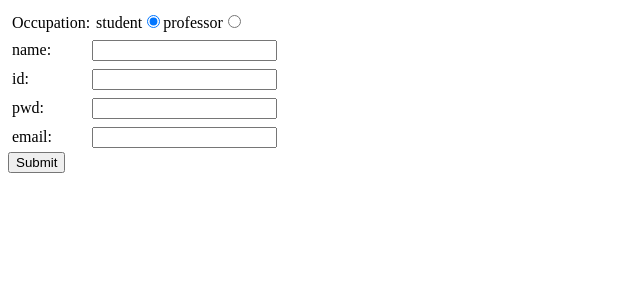
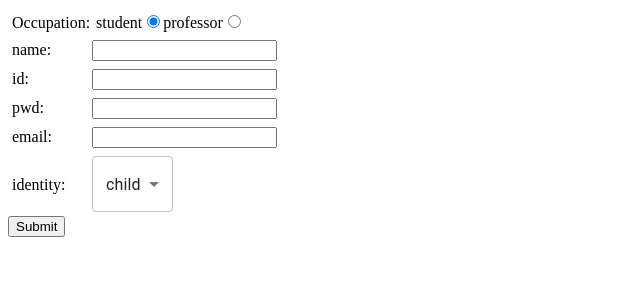
Before and after one commit to kangactor123/react-hook-form-repo, a React (Create React App) app: page / in a window 1280 px wide. Shown: the top 300 px of the page, without its empty margins (0-640 px from the left). Built offline with nearby package versions, Linux system fonts and the light colour scheme.

Commit message:
Select Mui 구현

```diff
--- a/src/component/mui/MInputText.tsx
+++ b/src/component/mui/MInputText.tsx
@@ -1,6 +1,6 @@
+import React from "react";
 import { TextField, TextFieldProps } from "@mui/material";
 import { TControl } from "common/type";
-import React from "react";
 import { FieldValues, useController } from "react-hook-form";
 
 type TProps<T extends FieldValues> = TextFieldProps & TControl<T>;
--- /dev/null
+++ b/src/component/mui/MSelect.tsx
@@ -0,0 +1,79 @@
+import React, { ReactNode } from "react";
+import {
+  Select,
+  SelectProps,
+  SelectChangeEvent,
+  MenuItem,
+} from "@mui/material";
+import { TControl } from "common/type";
+import { FieldValues, useController } from "react-hook-form";
+
+export interface ISelectItem {
+  label: ReactNode;
+  value: string | number;
+  selected?: boolean;
+  disabled?: boolean;
+  hidden?: boolean;
+}
+
+// 만약 props 가 더 필요하다면 아래 정의하면 됩니다.
+type CustomSelectProps<T> = {
+  selectList: ISelectItem[];
+  placeholder: string;
+  size?: "small" | "medium" | "large";
+  onChange?: (event: SelectChangeEvent<T>) => void;
+};
+
+type TProps<T extends FieldValues> = Omit<
+  SelectProps,
+  "onChange" | "placeholder"
+> &
+  CustomSelectProps<T> &
+  TControl<T>;
+
+function MSelect<T extends FieldValues>(props: TProps<T>) {
+  const {
+    name,
+    rules,
+    control,
+    selectList,
+    placeholder,
+    onChange: propsOnChange,
+  } = props;
+  const {
+    field: { value, onChange, onBlur },
+  } = useController({
+    name,
+    rules,
+    control,
+  });
+
+  const handleChange = (event: SelectChangeEvent<T>) => {
+    onChange(event);
+    if (propsOnChange) {
+      propsOnChange(event);
+    }
+  };
+
+  const renderValue = () =>
+    value
+      ? selectList.find((item) => item.value === value)?.label
+      : placeholder;
+
+  return (
+    <Select
+      value={value}
+      renderValue={renderValue}
+      onChange={handleChange}
+      onBlur={onBlur}
+    >
+      {selectList.map(({ label, value, disabled }, index) => (
+        <MenuItem key={index} value={value} disabled={disabled ?? false}>
+          {label}
+        </MenuItem>
+      ))}
+    </Select>
+  );
+}
+
+export default MSelect;
--- a/src/page/ReactHookForm.tsx
+++ b/src/page/ReactHookForm.tsx
@@ -1,4 +1,5 @@
 import ControlInputText from "component/ControlInputText";
+import MSelect, { ISelectItem } from "component/mui/MSelect";
 import { useForm } from "react-hook-form";
 import { Row, Label } from "style";
 
@@ -9,6 +10,7 @@ interface TForm {
   pwd: string;
   email: string;
   phone: string;
+  identity: string;
 }
 
 function ReactHookForm() {
@@ -27,8 +29,17 @@ function ReactHookForm() {
       pwd: "",
       email: "",
       phone: "",
+      identity: "child",
     },
   });
+
+  const selectList: ISelectItem[] = [
+    { label: "child", value: "child" },
+    { label: "father", value: "father" },
+    { label: "mother", value: "mother" },
+    { label: "grandfather", value: "mather", disabled: true },
+    { label: "grandmother", value: "grandmother" },
+  ];
 
   const handleSubmit = (data: TForm) => {
     // console.log(data);
@@ -93,6 +104,15 @@ function ReactHookForm() {
           <ControlInputText<TForm> control={control} name="phone" />
         </Row>
       ) : null}
+      <Row>
+        <Label>identity: </Label>
+        <MSelect
+          control={control}
+          name="identity"
+          selectList={selectList}
+          placeholder={"선택해주세요"}
+        />
+      </Row>
       <button>Submit</button>
     </form>
   );
```
